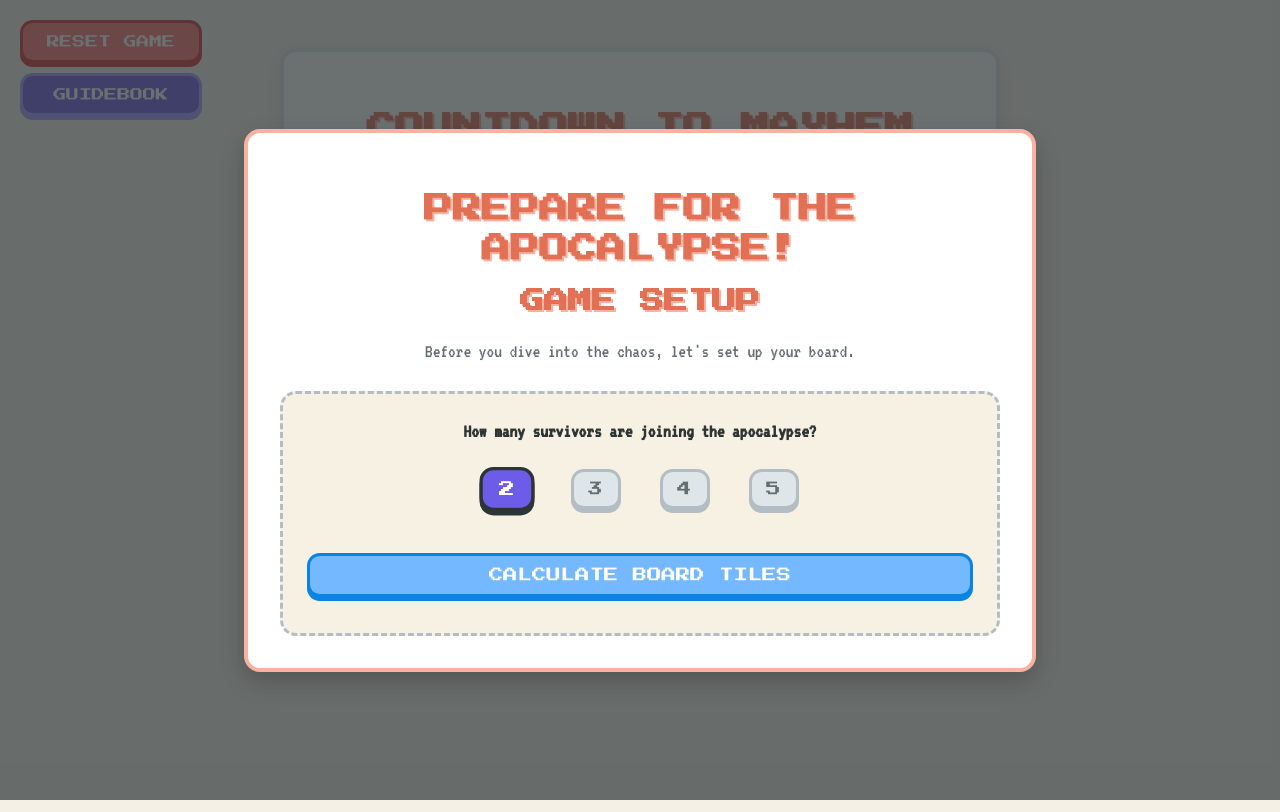
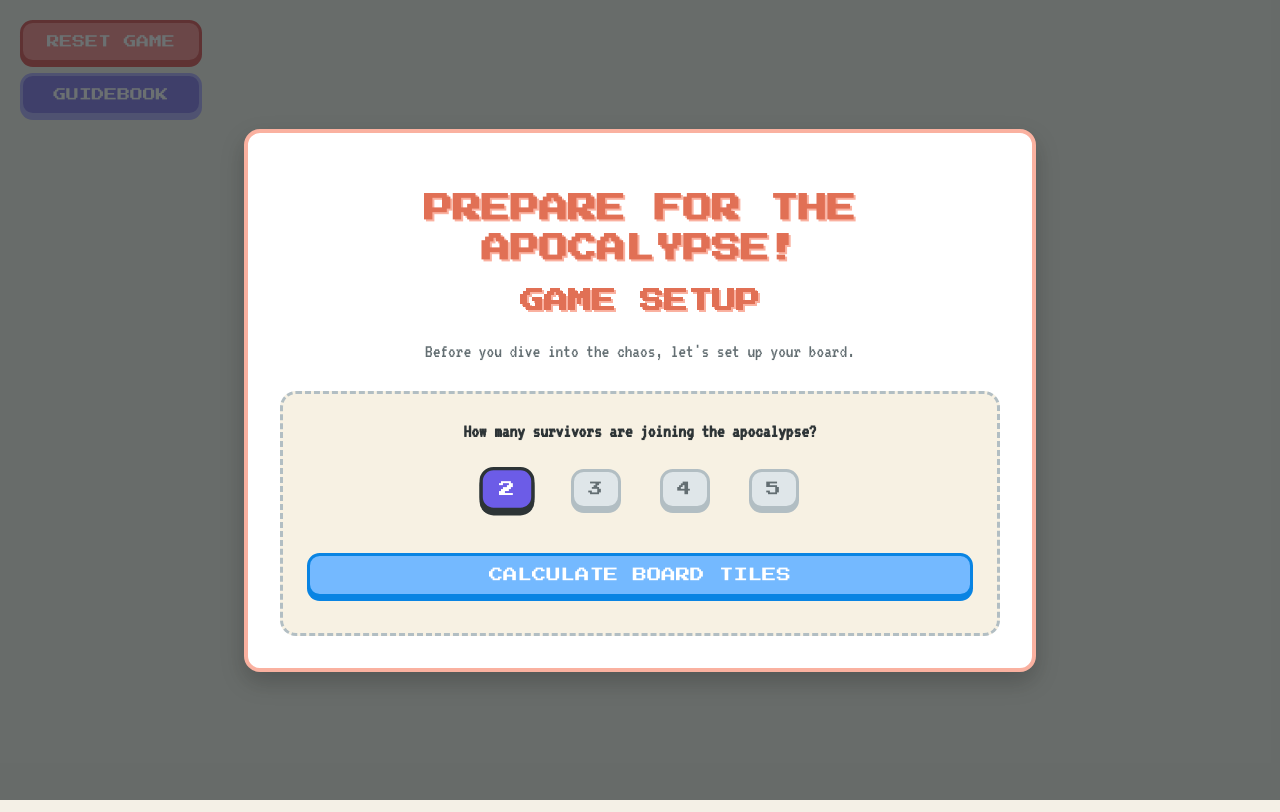
Before and after one commit to azrapamuk/SHELTERBOUND, a React (Vite) app: page / in a window 1280 px wide. Built offline with nearby package versions, Linux system fonts and the light colour scheme.

Commit message:
margin update

```diff
--- a/src/styles/timer.css
+++ b/src/styles/timer.css
@@ -3,7 +3,7 @@
    ========================================= */
 
 section {
-    margin: 2rem 0;
+    margin: 15rem 0;
     border: 4px solid #dfe6e9;
     padding: 2rem;
     border-radius: 1rem;
```
